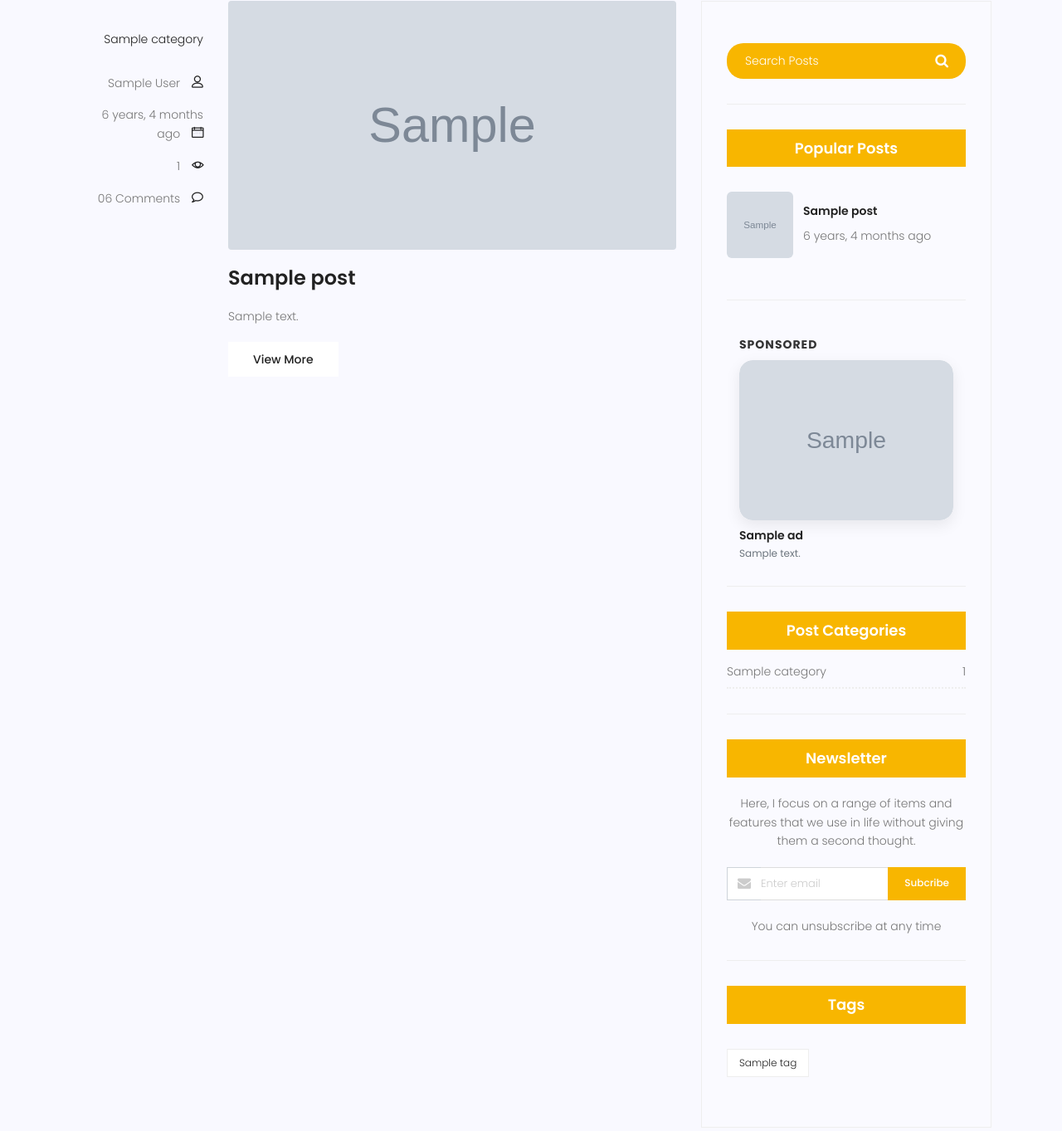
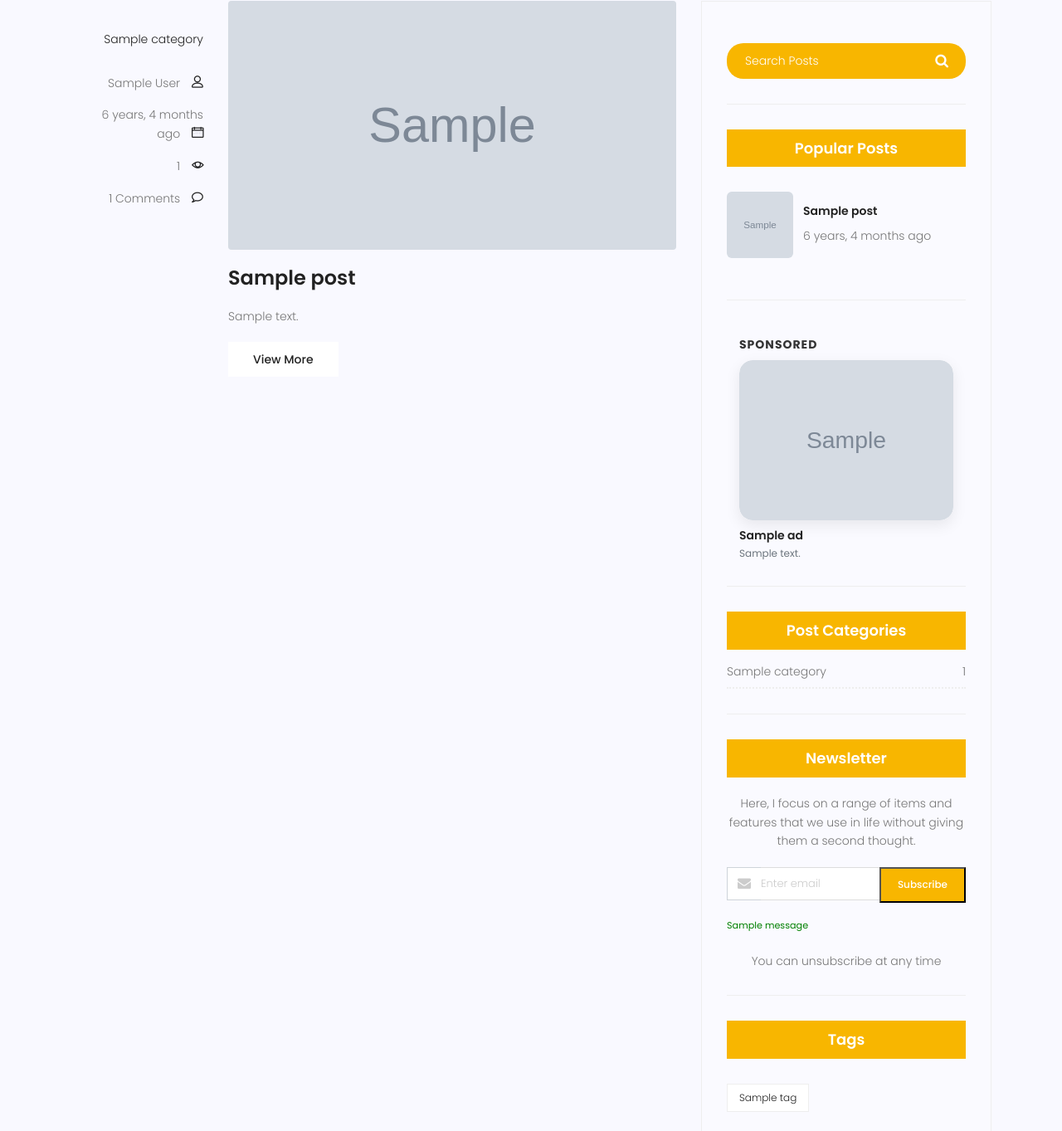
Before and after one commit to Paradoxel/django-blog, a Django app: page /blog/ in a window 1280 px wide. Shown: the part 1081-2444 px from the top of the page at 83% size. Run offline with Django 5.2, Linux system fonts and the light colour scheme; tables that the repository leaves empty hold one stand-in row (values such as "Sample post"); grey boxes marked "Sample" are stand-in pictures; one stand-in notice (Sample message) is shown; some libraries are stand-ins or nearby versions.

Commit message:
fix(blog): connect newsletter widget, author link and comment count in blog list

```diff
--- a/templates/blog/blog-home.html
+++ b/templates/blog/blog-home.html
@@ -104,10 +104,10 @@
 										{% endfor %}
 									</ul>
 									<div class="user-details row">
-										<p class="user-name col-lg-12 col-md-12 col-6"><a href="#">{{post.author.get_full_name}}</a> <span class="lnr lnr-user"></span></p>
+										<p class="user-name col-lg-12 col-md-12 col-6">  <a href="{% url 'blog:author' post.author.pk %}">{{post.author.get_full_name}}</a> <span class="lnr lnr-user"></span></p>
 										<p class="date col-lg-12 col-md-12 col-6"><a href="#">{{ post.published_date|naturaltime }}</a> <span class="lnr lnr-calendar-full"></span></p>
 										<p class="view col-lg-12 col-md-12 col-6"><a href="#">{{ post.view_count|format_views }}</a> <span class="lnr lnr-eye"></span></p>
-										<p class="comments col-lg-12 col-md-12 col-6"><a href="#">06 Comments</a> <span class="lnr lnr-bubble"></span></p>
+										<p class="comments col-lg-12 col-md-12 col-6"> <a href="{% url 'blog:detail' post.slug %}#comments">{{ post.comments.approved.count }} Comments</a> <span class="lnr lnr-bubble"></span></p>
 									</div>
 								</div>
 								<div class="col-lg-9 col-md-9 ">
@@ -239,21 +239,37 @@
 										Here, I focus on a range of items and features that we use in life without
 										giving them a second thought.
 									</p>
+									<form method="post" action="{% url 'core:newsletter_subscribe' %}">
+										{% csrf_token %}
 										<div class="form-group d-flex flex-row">
 											<div class="col-autos">
 												<div class="input-group">
 													<div class="input-group-prepend">
-									          <div class="input-group-text"><i class="fa fa-envelope" aria-hidden="true"></i>
+														<div class="input-group-text">
+															<i class="fa fa-envelope" aria-hidden="true"></i>
 														</div>
 													</div>
-									        <input type="text" class="form-control" id="inlineFormInputGroup" placeholder="Enter email" onfocus="this.placeholder = ''" onblur="this.placeholder = 'Enter email'" >
+													<input
+														type="email"
+														name="email"
+														class="form-control"
+														placeholder="Enter email"
+														onfocus="this.placeholder = ''"
+														onblur="this.placeholder = 'Enter email'"
+													/>
 												</div>
 											</div>
-									    <a href="#" class="bbtns">Subcribe</a>
+											<button type="submit" class="bbtns">Subscribe</button>
 										</div>
-									<p class="text-bottom">
-										You can unsubscribe at any time
-									</p>
+										{% if messages %}
+											{% for message in messages %}
+												<small style="color: {% if message.tags == 'success' %}green{% else %}red{% endif %}">
+													{{ message }}
+												</small>
+											{% endfor %}
+										{% endif %}
+									</form>
+									<p class="text-bottom">You can unsubscribe at any time</p>
 								</div>
 
 
```
Lines whose indentation alone changed are shown as unchanged.
